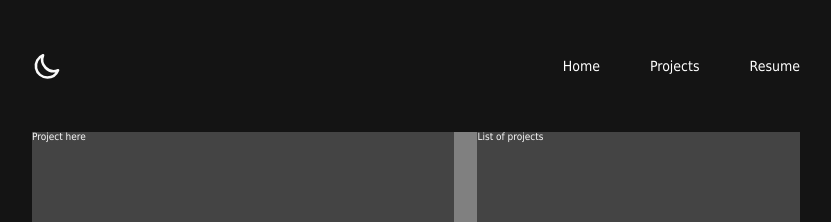
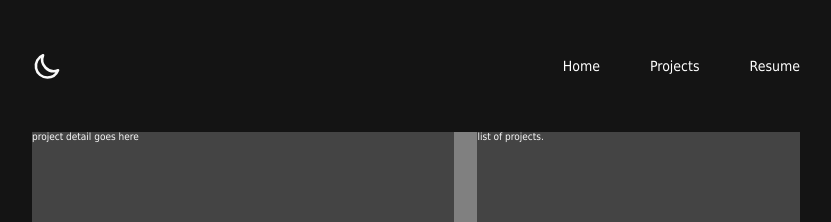
Before and after one commit to alex-lc/portfolio-next, a Next.js app: page /projects in a window 1280 px wide. Shown: the top 222 px of the page, without its empty margins (224-1055 px from the left). Built offline with nearby package versions, Linux system fonts and the light colour scheme.

Commit message:
Need to build ProjectList and ProjectDetail components now.

```diff
--- /dev/null
+++ b/components/projects/project-detail.js
@@ -0,0 +1,9 @@
+function ProjectDetail() {
+    return (
+        <div>
+            project detail goes here
+        </div>
+    )
+}
+
+export default ProjectDetail
--- /dev/null
+++ b/components/projects/project-list.js
@@ -0,0 +1,9 @@
+function ProjectList() {
+    return (
+        <div>
+            list of projects.
+        </div>
+    )
+}
+
+export default ProjectList
--- a/pages/projects/index.js
+++ b/pages/projects/index.js
@@ -1,15 +1,23 @@
+import Head from 'next/head'
 // styles
 import styled from 'styled-components'
+
+// components
+import ProjectList from '../../components/projects/project-list'
+import ProjectDetail from '../../components/projects/project-detail'
 
 function ProjectsPage() {
     return (
         <ProjectsContainer>
+            <Head>
+                <title>Alex Cooter | Recent Projects</title>
+            </Head>
             <ProjectView>
-                Project here
+                <ProjectDetail />
             </ProjectView>
 
             <ProjectListContainer>
-                List of projects
+                <ProjectList />
             </ProjectListContainer>
         </ProjectsContainer>
     )
```
